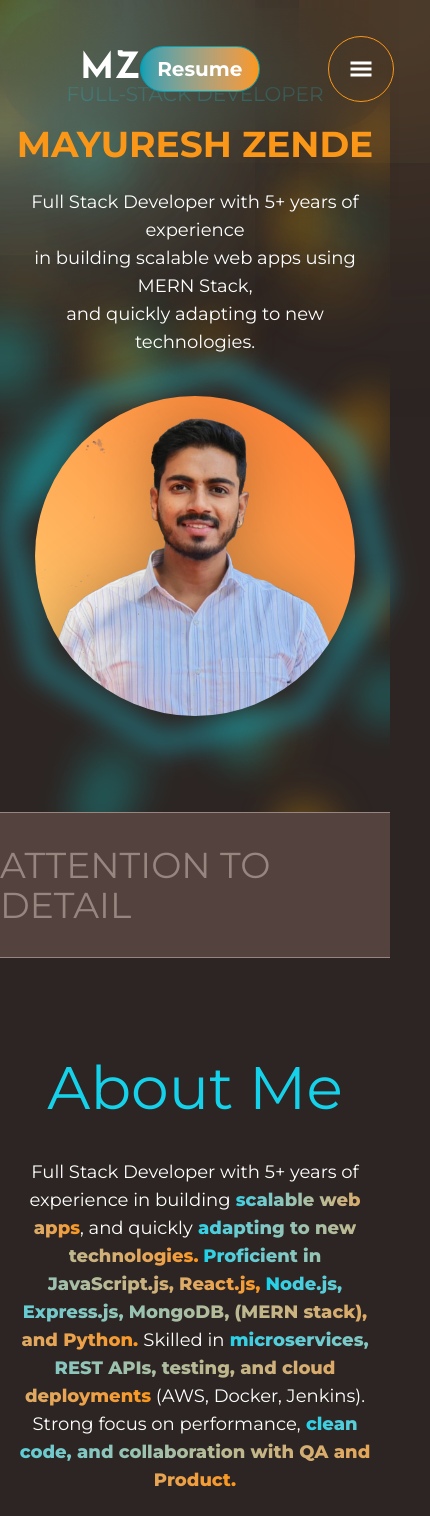
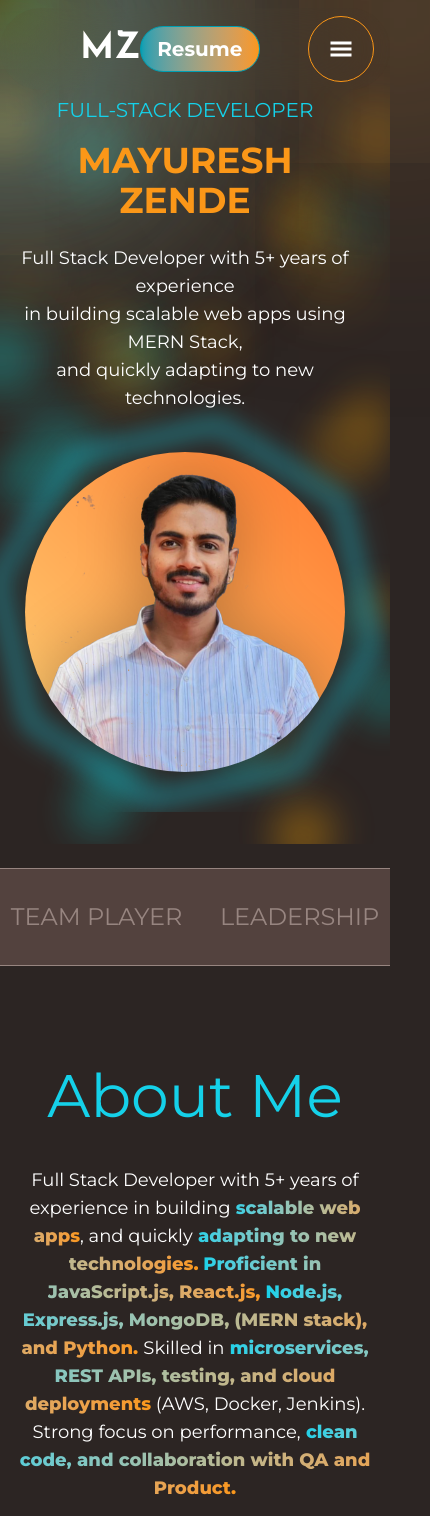
Before and after one commit to mayureshzende/MZ-Portfolio, a React (Vite) app: page / in a window 390 px wide. Shown: the top 1516 px of the page, 430 px wide, since content can reach past the window. Built offline with nearby package versions, Linux system fonts and the light colour scheme.

Commit message:
fixing overflow isssues and code clean up

```diff
--- a/src/components/footer/FooterMain.jsx
+++ b/src/components/footer/FooterMain.jsx
@@ -52,7 +52,7 @@ const FooterMain = () => {
           })}
         </ul>
       </div>
-      <p className="max-w-[1200px] mx-auto text-right mt-2 mb-12 font-medium text-lg text-wht">
+      <p className="max-w-[1200px] mx-auto text-right mt-2 mb-12 font-medium text-lg text-wht lg:block md:block sm:flex sm:justify-center sm:items-center sm:pt-4">
         © {currentYear} Mayuresh | All Rights Reserved.
       </p>
     </motion.div>
--- a/src/components/hero/HeroMain.jsx
+++ b/src/components/hero/HeroMain.jsx
@@ -5,7 +5,7 @@ const HeroMain = () => {
   return (
     <div className="pt-20 pb-14">
       {/* to remove left right pading while finishing */}
-      <div className="flex md:flex-row sm:flex-col max-w-[1200px] mx-auto justify-between items-center relative px-4 ">
+      <div className="flex md:flex-row sm:flex-col max-w-[1200px] mx-auto justify-between items-center relative pr-10 pl-5 overflow-hidden">
         <HeroText />
         <HeroPic />
       </div>
--- a/src/components/hero/HeroPic.jsx
+++ b/src/components/hero/HeroPic.jsx
@@ -12,7 +12,7 @@ const HeroPic = () => {
         initial="hidden"
         whileInView="show"
         viewport={{ once: false, amount: 0 }}
-        className=" h-full flex items-center justify-center md:my-20 sm:my-10"
+        className=" h-full flex items-center justify-center md:my-20 sm:my-10 overflow-hidden"
       >
         <img
           src={mzo2}
--- a/src/components/hero/HeroText.jsx
+++ b/src/components/hero/HeroText.jsx
@@ -3,7 +3,7 @@ import { fadeIn } from "../../framerMotion/variants";
 
 const HeroText = () => {
   return (
-    <div className="flex flex-col gap-4 h-full justify-center md:text-left sm:text-center">
+    <div className="flex flex-col gap-4 h-full justify-center md:text-left md:mt-4 sm:text-center sm:mt-4">
       <motion.h2
         variants={fadeIn("down", 0.2)}
         initial="hidden"
--- a/src/components/hero/SubHeroSection.jsx
+++ b/src/components/hero/SubHeroSection.jsx
@@ -1,10 +1,10 @@
 const SubHeroSection = () => {
   return (
-    <div className="w-full border-y bg-brw border-lGrey text-lGrey flex justify-around uppercase xl:text-4xl md:text-2xl sm:text-4xl py-8 md:flex-row sm:flex-col items-center gap-4">
+    <div className="w-full max-w-[full] border-y bg-brw border-lGrey text-lGrey flex justify-around uppercase xl:text-4xl md:text-2xl sm:text-2xl py-8 md:flex-row sm:flex items-center gap-4">
       <p className="md:block sm:hidden">Quick Learner</p>
-      <p className="md:block sm:hidden">Team Player</p>
-      <p className="md:block sm:hidden">Leadership</p>
-      <p>Attention to Detail</p>
+      <p className="md:block">Team Player</p>
+      <p className="md:block">Leadership</p>
+      <p className="md:block sm:hidden">Attention to Detail</p>
     </div>
   );
 };
--- a/src/components/navbar/NavbarMain.jsx
+++ b/src/components/navbar/NavbarMain.jsx
@@ -20,7 +20,7 @@ const NavbarMain = () => {
   }, [menuOpen]);
   return (
     <nav
-      className="max-w-[1300px] mx-auto w-full px-4 fixed left-[50%] -translate-x-[50%] z-20 flex gap-4 mt-2 backdrop-blur-2xl rounded-full "
+      className="max-w-[1300px] mx-auto  left-[50%] -translate-x-[50%] w-full px-4 fixed z-20 flex gap-4 mt-2 backdrop-blur-2xl rounded-full "
       ref={menuRef}
     >
       <div className=" pt-2 pb-2 rounded-full flex justify-between w-full max-w-[1200px] mx-auto items-center p-6 rounded-r-full rounded-l-full">
@@ -31,7 +31,7 @@ const NavbarMain = () => {
         <Navbutton />
       </div>
       {/* bg-black  */}
-      <div className="lg:hidden sm:block p-7 items-center justify-center rounded-full">
+      <div className="lg:hidden sm:block items-center justify-center rounded-full p-2">
         <button
           className="text-white text-2xl p-5 border border-ornge rounded-full"
           onClick={() => toggleMenu()}
--- a/src/components/navbar/Navlinks.jsx
+++ b/src/components/navbar/Navlinks.jsx
@@ -10,7 +10,7 @@ const Links = [
 
 const Navlinks = () => {
   return (
-    <ul className="flex lg:flex-row sm:flex-col gap-6 text-white font-body lg:relative sm:absolute sm:top-[120%] text-center left-[50%] -translate-x-[50%] lg:text-md sm:text-xl sm:bg-cyan/30 lg:backdrop-blur-none md:backdrop-blur-3xl sm:backdrop-blur-3xl sm:[backdrop-filter: blur(64px);--webkit-backdrop-filter: blur(64px);] md:[backdrop-filter: blur(64px);--webkit-backdrop-filter: blur(64px);] sm:w-full py-4 ">
+    <ul className="flex lg:flex-row sm:flex-col gap-6 sm:rounded-4xl text-white font-body lg:relative sm:absolute sm:top-[120%] text-center left-[50%] -translate-x-[50%] lg:text-md sm:text-xl sm:bg-cyan/30 lg:backdrop-blur-none md:backdrop-blur-3xl md:rounded-4xl sm:backdrop-blur-3xl sm:[filter: blur(200px);transform: translate3d(0, 0, 0);] md:[filter: blur(200px);transform: translate3d(0, 0, 0);] sm:w-full py-4 ">
       {/* lg:bg-blck  */}
       {Links.map((link, index) => {
         return (
```
